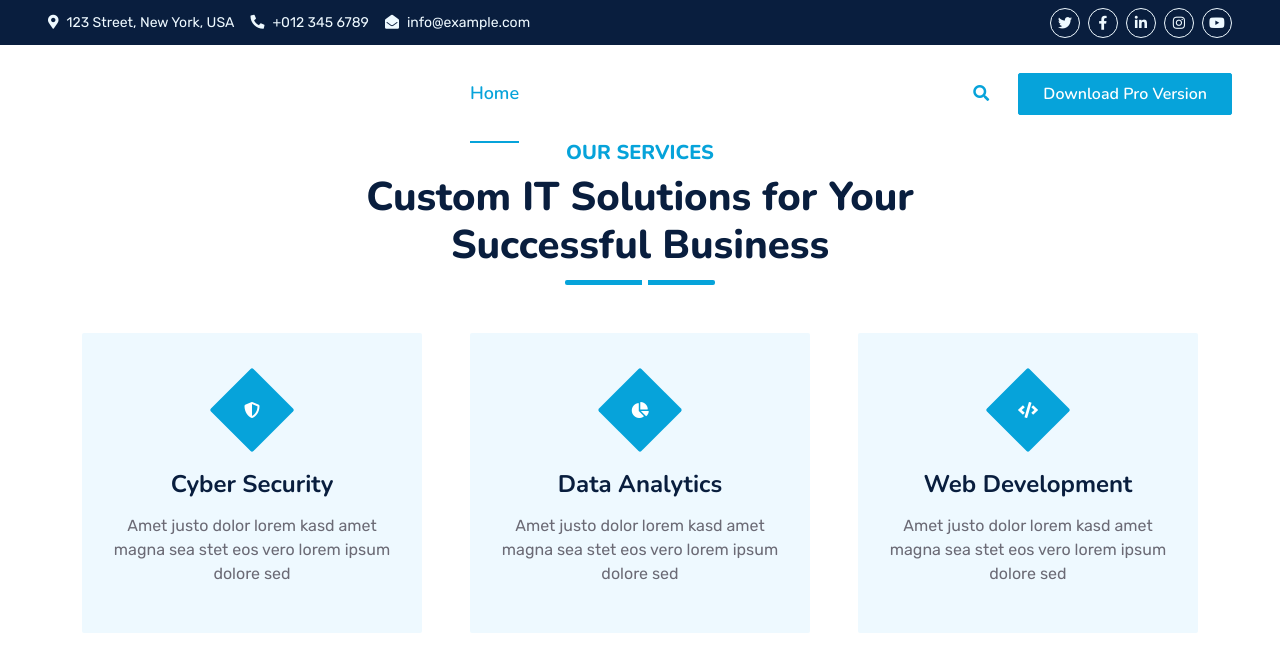
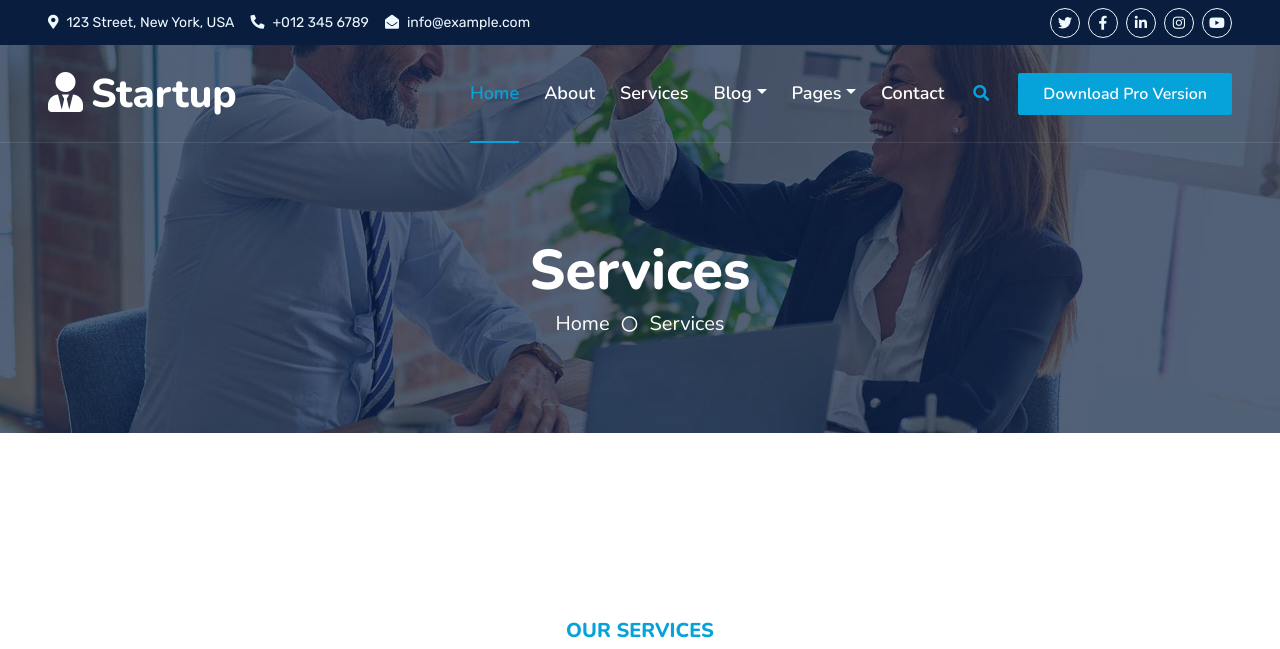
Before and after one commit to ivanrv23/technologies, a PHP site: page /servicios in a window 1280 px wide. Shown: the top 649 px of the page. Run offline with PHP 8.4, Linux system fonts and the light colour scheme; some libraries are stand-ins or nearby versions.

Commit message:
para ti jhosmer

```diff
--- a/vistas/modulos/header.php
+++ b/vistas/modulos/header.php
@@ -37,9 +37,9 @@
             </button>
             <div class="collapse navbar-collapse" id="navbarCollapse">
                 <div class="navbar-nav ms-auto py-0">
-                    <a href="index.html" class="nav-item nav-link active">Home</a>
+                    <a href="inicio" class="nav-item nav-link active">Home</a>
                     <a href="about.html" class="nav-item nav-link">About</a>
-                    <a href="service.html" class="nav-item nav-link">Services</a>
+                    <a href="servicios" class="nav-item nav-link">Services</a>
                     <div class="nav-item dropdown">
                         <a href="#" class="nav-link dropdown-toggle" data-bs-toggle="dropdown">Blog</a>
                         <div class="dropdown-menu m-0">
--- a/vistas/modulos/servicios.php
+++ b/vistas/modulos/servicios.php
@@ -1,5 +1,38 @@
-<!-- Service Start -->
-<div class="container-fluid py-5 wow fadeInUp" data-wow-delay="0.1s">
+<div class="container-fluid bg-primary py-5 bg-header" style="margin-bottom: 90px;">
+            <div class="row py-5">
+                <div class="col-12 pt-lg-5 mt-lg-5 text-center">
+                    <h1 class="display-4 text-white animated zoomIn">Services</h1>
+                    <a href="" class="h5 text-white">Home</a>
+                    <i class="far fa-circle text-white px-2"></i>
+                    <a href="" class="h5 text-white">Services</a>
+                </div>
+            </div>
+        </div>
+    </div>
+    <!-- Navbar End -->
+
+
+    <!-- Full Screen Search Start -->
+    <div class="modal fade" id="searchModal" tabindex="-1">
+        <div class="modal-dialog modal-fullscreen">
+            <div class="modal-content" style="background: rgba(9, 30, 62, .7);">
+                <div class="modal-header border-0">
+                    <button type="button" class="btn bg-white btn-close" data-bs-dismiss="modal" aria-label="Close"></button>
+                </div>
+                <div class="modal-body d-flex align-items-center justify-content-center">
+                    <div class="input-group" style="max-width: 600px;">
+                        <input type="text" class="form-control bg-transparent border-primary p-3" placeholder="Type search keyword">
+                        <button class="btn btn-primary px-4"><i class="bi bi-search"></i></button>
+                    </div>
+                </div>
+            </div>
+        </div>
+    </div>
+    <!-- Full Screen Search End -->
+
+
+    <!-- Service Start -->
+    <div class="container-fluid py-5 wow fadeInUp" data-wow-delay="0.1s">
         <div class="container py-5">
             <div class="section-title text-center position-relative pb-3 mb-5 mx-auto" style="max-width: 600px;">
                 <h5 class="fw-bold text-primary text-uppercase">Our Services</h5>
```
